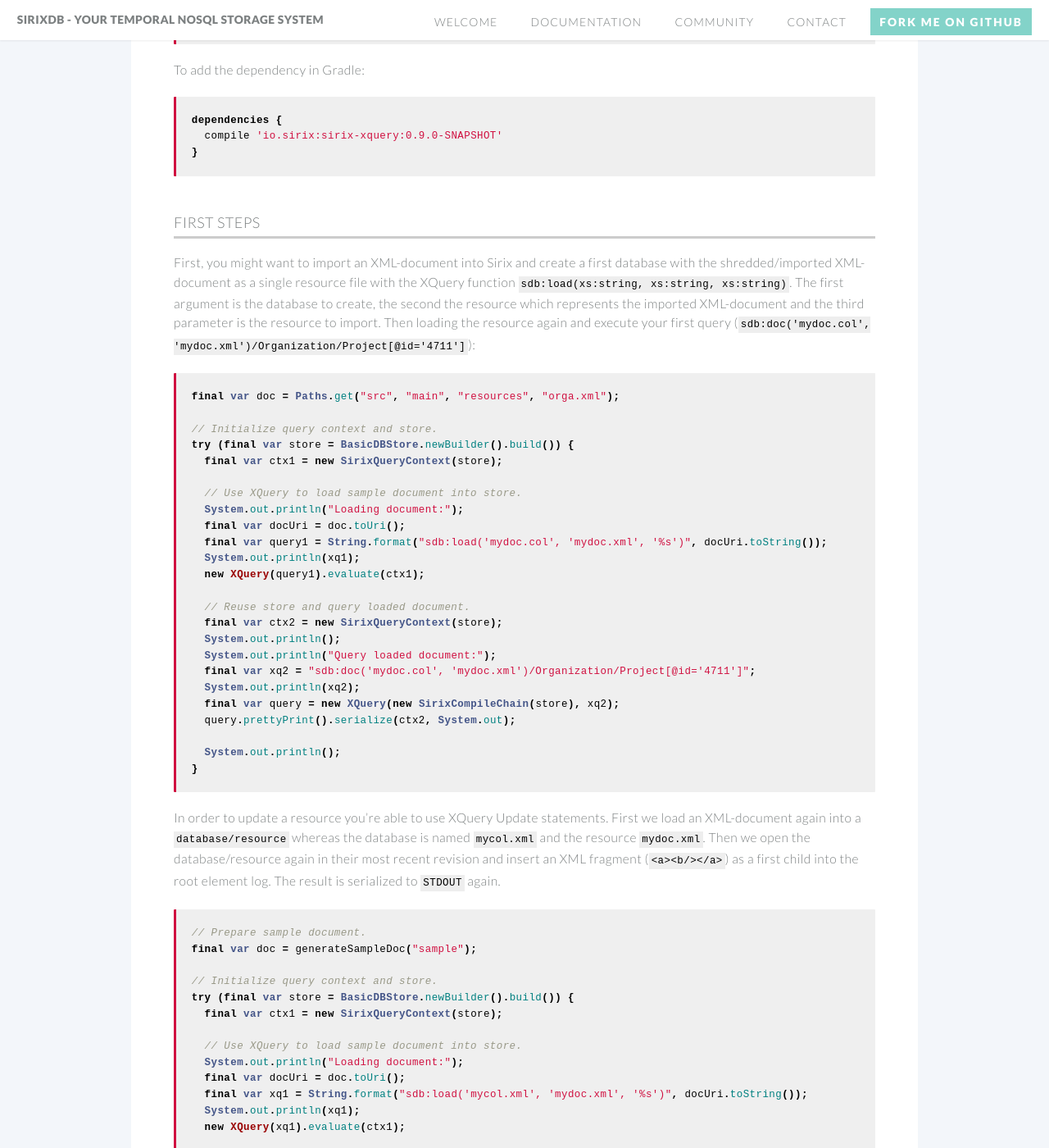
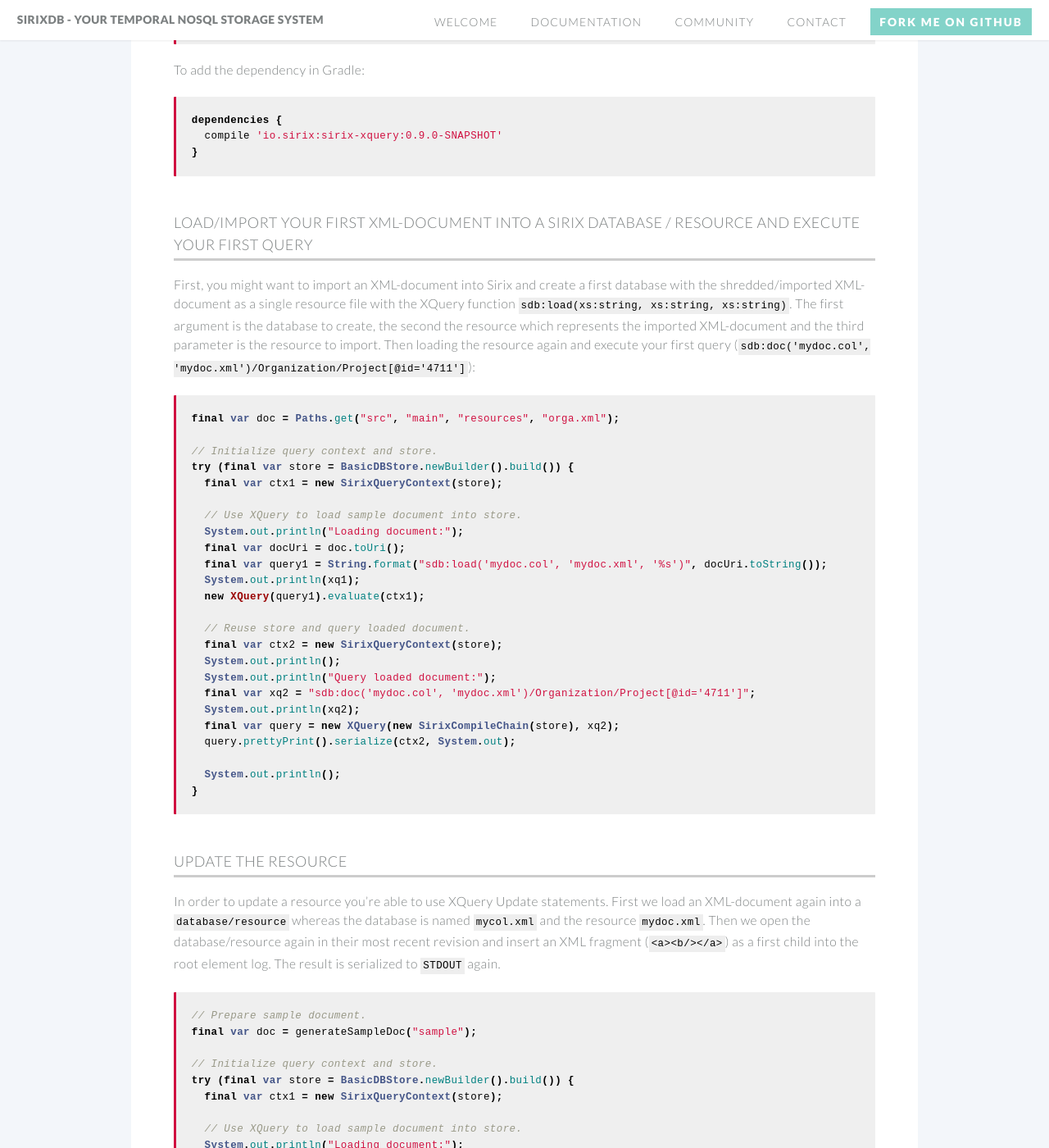
Before and after one commit to sirixdb/sirixdb.github.io, a Jekyll site: the page built from xml-xquery-api.md, in a window 1280 px wide and 1400 px high, scrolled down 1265 px. Shown: the whole window at 82% size. Built offline with Jekyll 4.4.1, drawn with Linux system fonts in a browser that asks for light colours; our own code applies the rules of GitHub Pages for plain Markdown files.

Commit message:
Update xml-xquery-api.md

````diff
--- a/xml-xquery-api.md
+++ b/xml-xquery-api.md
@@ -52,7 +52,7 @@
 }
 ```
 
-### First steps
+### Load/Import your first XML-document into a Sirix database / resource and execute your first query
 First, you might want to import an XML-document into Sirix and create a first database with the shredded/imported XML-document as a single resource file with the XQuery function `sdb:load(xs:string, xs:string, xs:string)`. The first argument is the database to create, the second the resource which represents the imported XML-document and the third parameter is the resource to import. Then loading the resource again and execute your first query (`sdb:doc('mydoc.col', 'mydoc.xml')/Organization/Project[@id='4711']`):
 
 ```java
@@ -81,6 +81,7 @@
   System.out.println();
 }
 ```
+### Update the resource
 
 In order to update a resource you're able to use XQuery Update statements. First we load an XML-document again into a `database/resource` whereas the database is named `mycol.xml` and the resource `mydoc.xml`. Then we open the database/resource again in their most recent revision and insert an XML fragment (`<a><b/></a>`) as a first child into the root element log. The result is serialized to `STDOUT` again.
 
````
